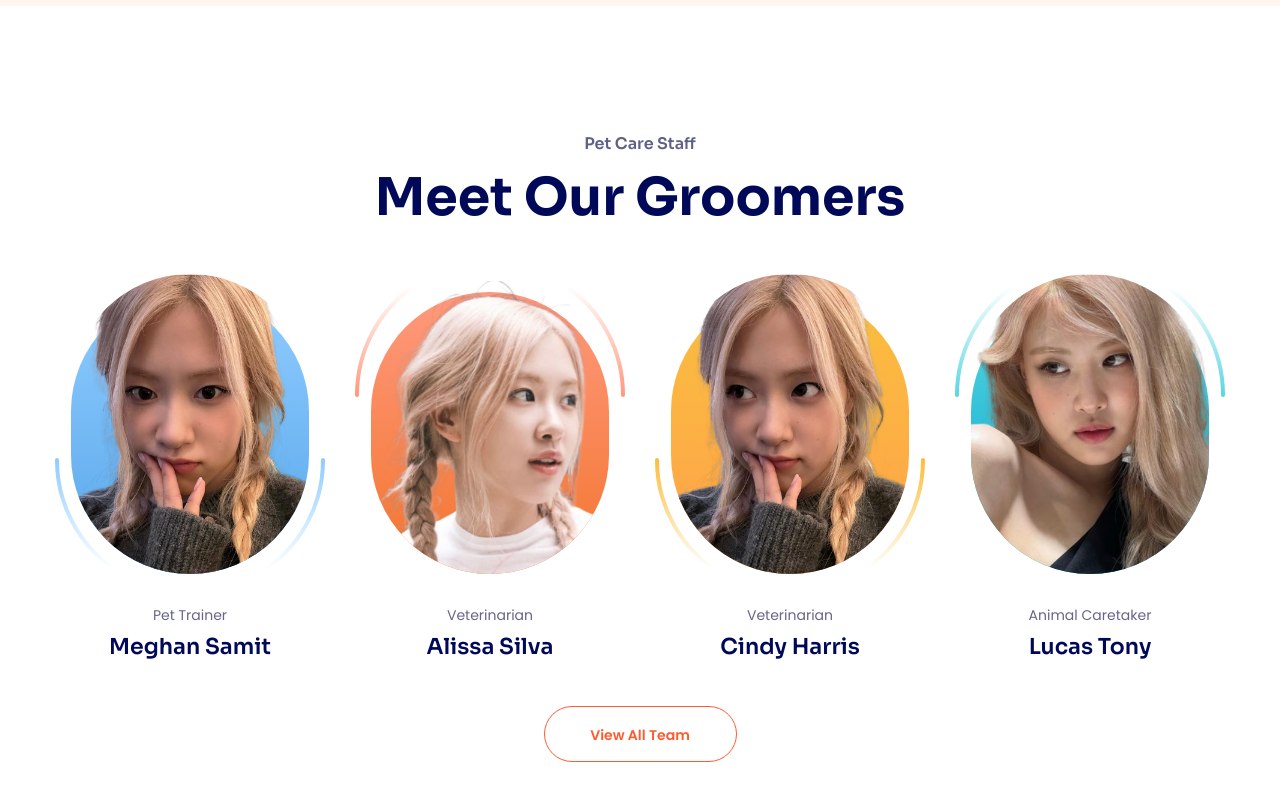
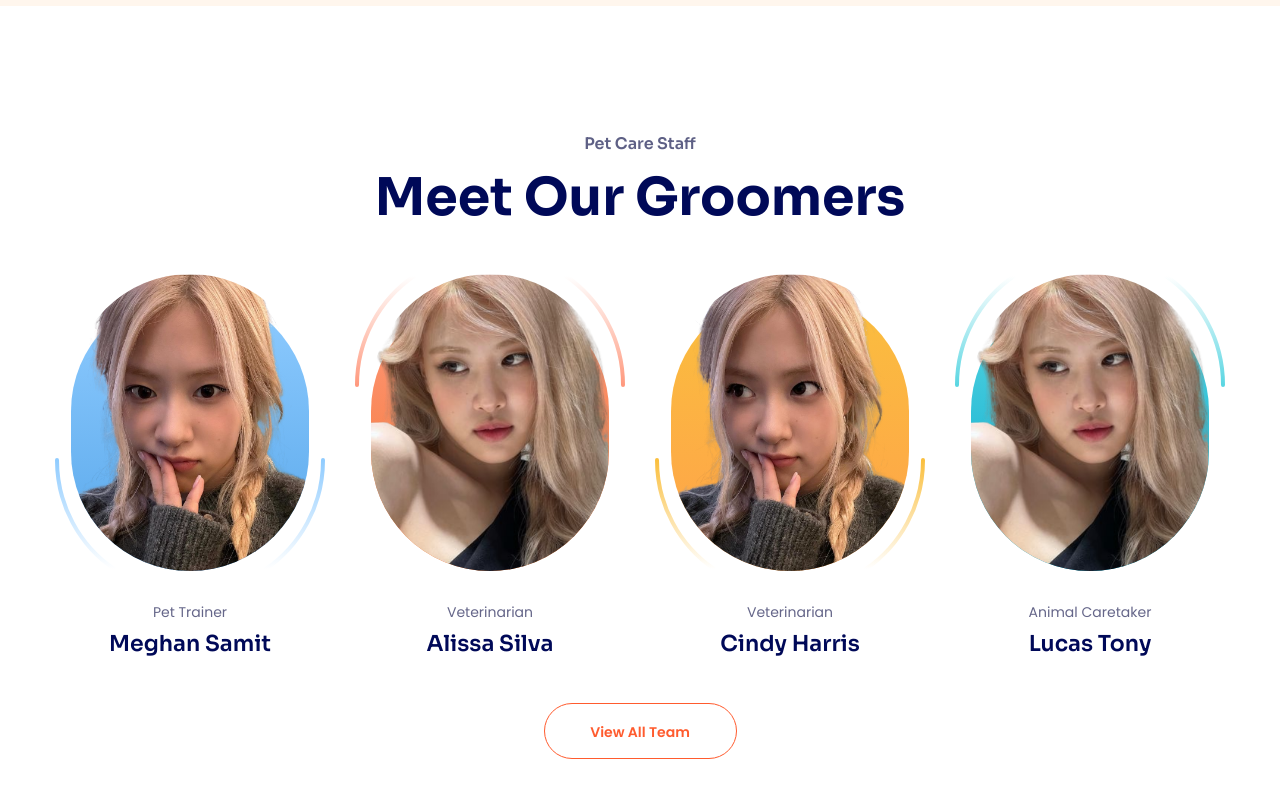
Before and after one commit to quangluc64/htmlcss-project-04, a plain HTML site: page index.html in a window 1280 px wide. Shown: the part 3314-4114 px from the top of the page. Drawn offline with Linux system fonts and the light colour scheme.

Commit message:
Làm phần staff #3

```diff
--- a/assets/css/styles.css
+++ b/assets/css/styles.css
@@ -680,36 +680,52 @@ button {
     left: 50%;
     transform: translateX(-50%);
     bottom: 0px;
-    content: url(../image/staff-decor-01.svg);
-    display: block;
+    content: "";
+    width: calc(100% + 32px);
+    height: 100%;
+    /* width, height: 100% = .staff-item__wrap-img */
+}
+.staff-item:nth-child(1) .staff-item__wrap-img::after {
+    background: url(../image/staff-decor-01.svg);
+    background-repeat: no-repeat;
+    background-position: bottom;
+    background-size: 100%;
+    /* Không gộp chung được */
 }
 .staff-item:nth-child(even) .staff-item__wrap-img::after {
-    bottom: auto;
-    top: 10px;
+    /* bottom: auto;
+    top: 10px; */
 }
 .staff-item:nth-child(2) .staff-item__wrap-img::before {
     background: linear-gradient(180deg, #ff997e 0%, #f3752e 100%);
 }
 .staff-item:nth-child(2) .staff-item__wrap-img::after {
-    content: url(../image/staff-decor-02.svg);
+    background: url(../image/staff-decor-02.svg);
+    background-repeat: no-repeat;
+    background-size: 100%;
 }
 .staff-item:nth-child(3) .staff-item__wrap-img::before {
     background: linear-gradient(180deg, #fabf3e 0%, #ffa14a 100%);
 }
 .staff-item:nth-child(3) .staff-item__wrap-img::after {
-    content: url(../image/staff-decor-03.svg);
+    background: url(../image/staff-decor-03.svg);
+    background-repeat: no-repeat;
+    background-position: bottom;
+    background-size: 100%;
 }
 .staff-item:nth-child(4) .staff-item__wrap-img::before {
     background: linear-gradient(180deg, #5bd6e2 0%, #00a7cc 100%);
 }
 .staff-item:nth-child(4) .staff-item__wrap-img::after {
-    content: url(../image/staff-decor-04.svg);
+    background: url(../image/staff-decor-04.svg);
+    background-repeat: no-repeat;
+    background-size: 100%;
 }
 .staff-item__img {
     position: relative;
     display: block;
     width: 100%;
-    height: 300px;
+    /* height: 100%; */
     object-fit: cover;
     object-position: 10% 0%;
     border-radius: 130px;
--- a/index.html
+++ b/index.html
@@ -548,7 +548,7 @@
                     <article class="staff-item">
                         <figure class="staff-item__wrap-img">
                             <img
-                                src="./assets/image/staff-02.png"
+                                src="./assets/image/staff-04.png"
                                 alt=""
                                 class="staff-item__img"
                             />
```
